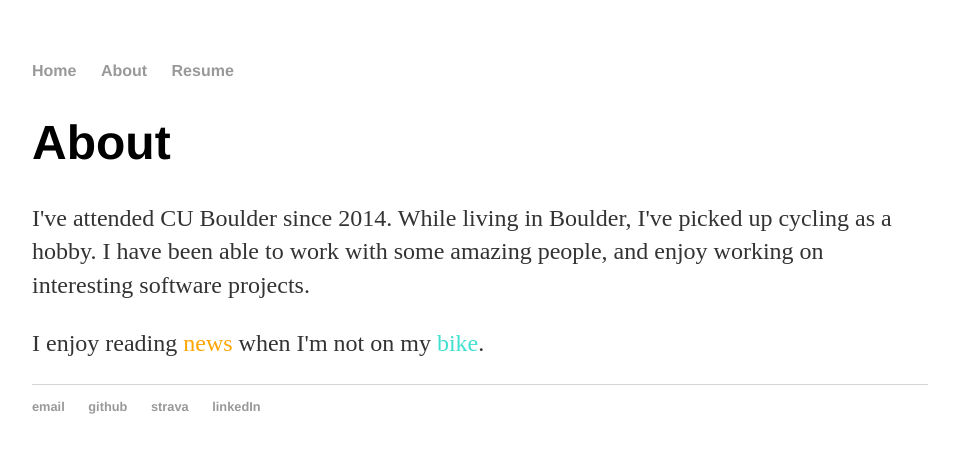
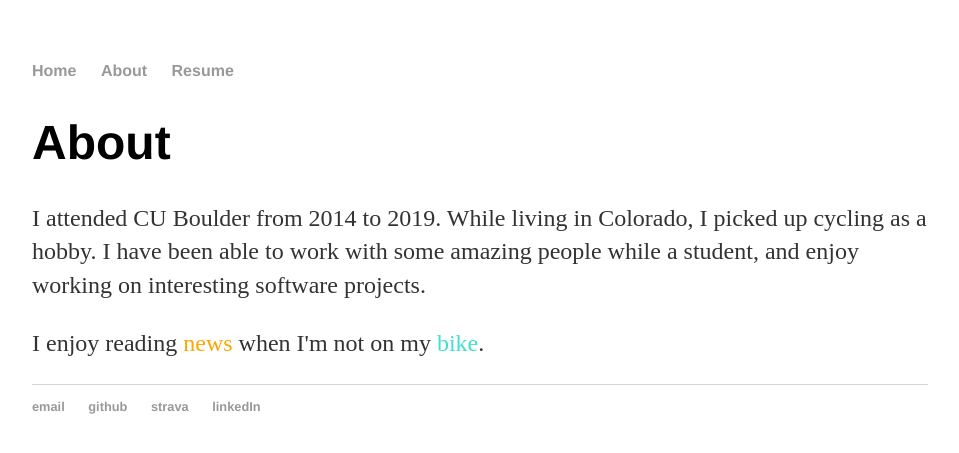
Before and after one commit to joerickard/personalWebsite, a Jekyll site: the page built from about/index.html, in a window 1280 px wide. Shown: the top 453 px of the page, without its empty margins (160-1119 px from the left). Built offline with Jekyll 4.4.1, drawn with Linux system fonts in a browser that asks for light colours.

Commit message:
Update index.html

```diff
--- a/about/index.html
+++ b/about/index.html
@@ -5,6 +5,6 @@ title: About Joe Rickard
 
 		<div class="about">
 			<h1>About</h1>
-			<p>I've attended CU Boulder since 2014. While living in Boulder, I've picked up cycling as a hobby. I have been able to work with some amazing people, and enjoy working on interesting software projects.</p>
+			<p>I attended CU Boulder from 2014 to 2019. While living in Colorado, I picked up cycling as a hobby. I have been able to work with some amazing people while a student, and enjoy working on interesting software projects.</p>
 			<p>I enjoy reading <a href="https://news.ycombinator.com/"style="color:orange"target="_blank">news</a> when I'm not on my <a href="https://www.strava.com/athletes/10227888"style="color:turquoise"target="_blank">bike</a>.</p>
 		</div>
```
